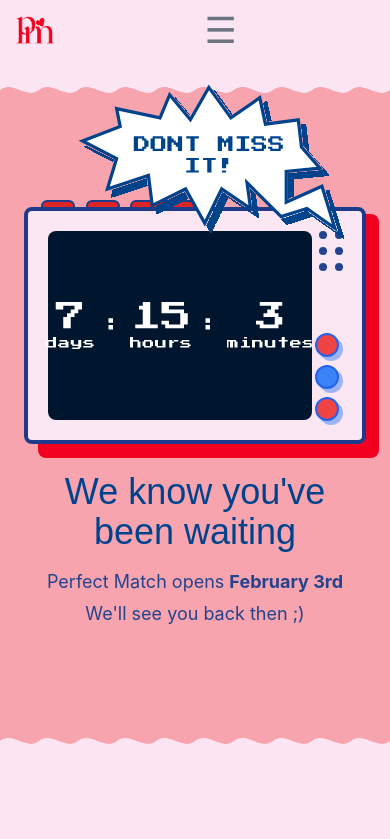
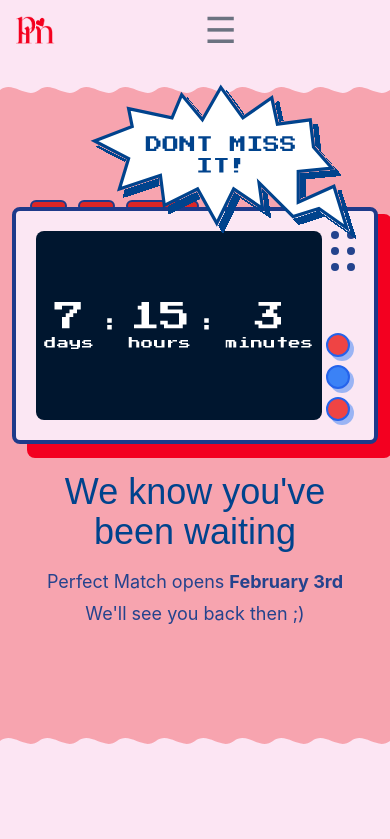
Before and after one commit to wyatt/perfect-match-web, a Next.js app: page / in a window 390 px wide. Shown: the top 839 px of the page. Built offline with nearby package versions, Linux system fonts and the light colour scheme; no server answers; the database is empty; a web font is replaced by a local one.

Commit message:
minor improvement

```diff
--- a/components/countdown.tsx
+++ b/components/countdown.tsx
@@ -53,7 +53,7 @@ const CountDown: React.FC = () => {
             <div className="bg-[#FBE7F3] h-full rounded-lg p-5 border-blue-900 border-4 z-10 min-h-fit">
                 <div className="flex flex-grid w-full h-full">
                     <div className="flex items-center justify-center h-full w-[90%] bg-[#00162F] text-white text-3xl rounded-lg lg:p-2">
-                        <div className="flex items-center text-3xl sm:text-4xl space-x-2 lg:p-3 font-press-start lg:text-6xl w-full justify-center">
+                        <div className="flex items-center text-3xl sm:text-4xl space-x-2 p-3 font-press-start lg:text-6xl w-full justify-center">
                             <div className="flex flex-col items-center">
                                 <span className={completed ? 'animate-flash' : ''}>{days > 0 ? days : hours}</span>
                                 <span className="text-xs sm:text-sm lg:text-base tracking-wider">{days > 0 ? 'days' : 'hours'}</span>
```
